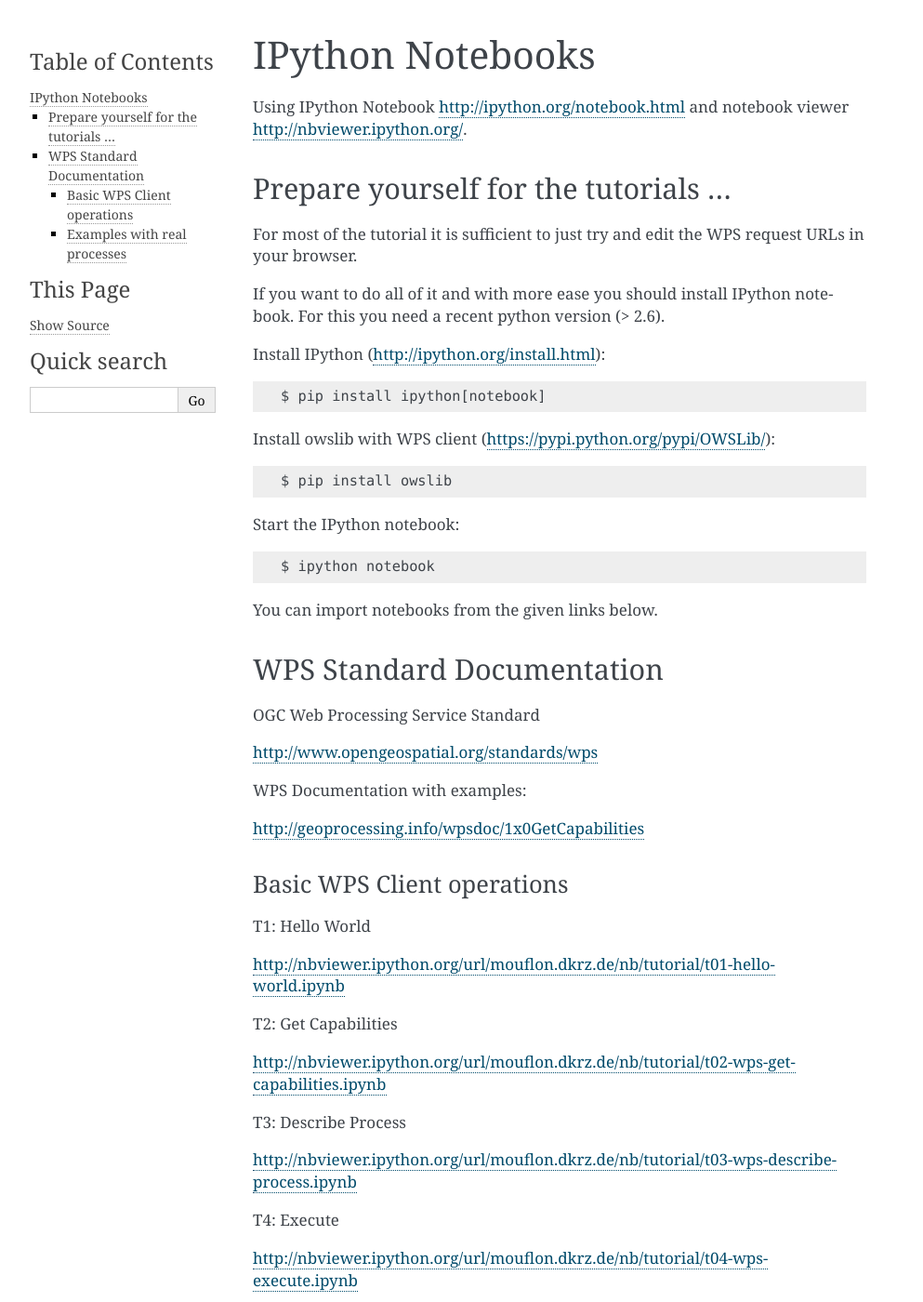
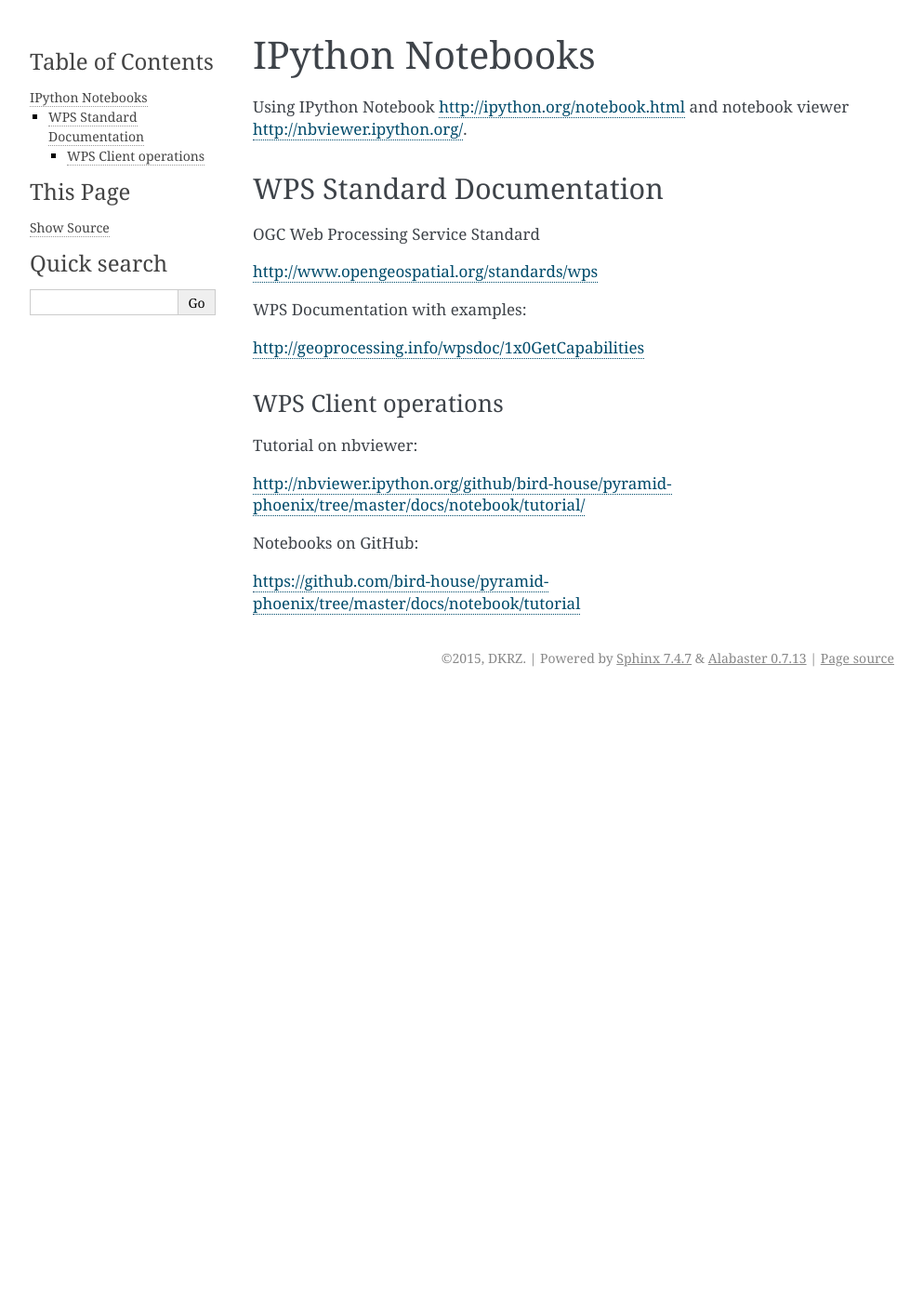
Before and after one commit to bird-house/pyramid-phoenix, a Sphinx documentation site: the page built from docs/source/tutorial/notebooks.rst, in a window 1280 px wide and 1400 px high. Shown: the whole window at 93% size, without its empty margins (148-1141 px from the left). Built offline with Sphinx 7.4.7, drawn with Linux system fonts in a browser that asks for light colours; some of the changed text lies outside the part shown.

Commit message:
cleaned up links of ipython tutorial

```diff
--- a/docs/source/tutorial/notebooks.rst
+++ b/docs/source/tutorial/notebooks.rst
@@ -5,29 +5,6 @@
 *****************
 
 Using IPython Notebook http://ipython.org/notebook.html and notebook viewer http://nbviewer.ipython.org/.
-
-Prepare yourself for the tutorials ...
---------------------------------------
-
-For most of the tutorial it is sufficient to just try and edit the WPS request URLs in your browser.
-
-If you want to do all of it and with more ease you should install
-IPython notebook. For this you need a recent python version (> 2.6).
-
-Install IPython (http://ipython.org/install.html)::
-
-      $ pip install ipython[notebook]
-
-Install owslib with WPS client (https://pypi.python.org/pypi/OWSLib/)::
-
-      $ pip install owslib
-
-Start the IPython notebook::
-
-      $ ipython notebook
-
-You can import notebooks from the given links below.
-
 
 WPS Standard Documentation
 ------------------------------
@@ -40,57 +17,13 @@
 
 http://geoprocessing.info/wpsdoc/1x0GetCapabilities
 
-Basic WPS Client operations
-===========================
+WPS Client operations
+=====================
 
-T1: Hello World
+Tutorial on nbviewer:
 
-http://nbviewer.ipython.org/url/mouflon.dkrz.de/nb/tutorial/t01-hello-world.ipynb
+http://nbviewer.ipython.org/github/bird-house/pyramid-phoenix/tree/master/docs/notebook/tutorial/
 
-T2: Get Capabilities
+Notebooks on GitHub:
 
-http://nbviewer.ipython.org/url/mouflon.dkrz.de/nb/tutorial/t02-wps-get-capabilities.ipynb
-
-T3: Describe Process
-
-http://nbviewer.ipython.org/url/mouflon.dkrz.de/nb/tutorial/t03-wps-describe-process.ipynb
-
-T4: Execute
-
-http://nbviewer.ipython.org/url/mouflon.dkrz.de/nb/tutorial/t04-wps-execute.ipynb
-
-T5: Execute sync
-
-http://nbviewer.ipython.org/url/mouflon.dkrz.de/nb/tutorial/t05-wps-execute-sync.ipynb
-
-T6: Execute async
-
-http://nbviewer.ipython.org/url/mouflon.dkrz.de/nb/tutorial/t06-wps-execute-async.ipynb
-
-T7: ComplexType
-
-http://nbviewer.ipython.org/url/mouflon.dkrz.de/nb/tutorial/t07-wps-complextype.ipynb
-
-T8: raw output
-
-http://nbviewer.ipython.org/url/mouflon.dkrz.de/nb/tutorial/t08-wps-rawoutput.ipynb
-
-T9: post request
-
-http://nbviewer.ipython.org/url/mouflon.dkrz.de/nb/tutorial/t09-wps-post-request.ipynb
-
-T10: with owslib
-
-http://nbviewer.ipython.org/url/mouflon.dkrz.de/nb/tutorial/t10-wps-with-owslib.ipynb
-
-T11: wps chaining
-
-http://nbviewer.ipython.org/url/mouflon.dkrz.de/nb/tutorial/t11-wps-chain.ipynb
-
-
-Examples with real processes
-============================
-
-T50: Visualistation process
-
-http://nbviewer.ipython.org/url/mouflon.dkrz.de/nb/tutorial/t50-visualisation.ipynb
+https://github.com/bird-house/pyramid-phoenix/tree/master/docs/notebook/tutorial
```
